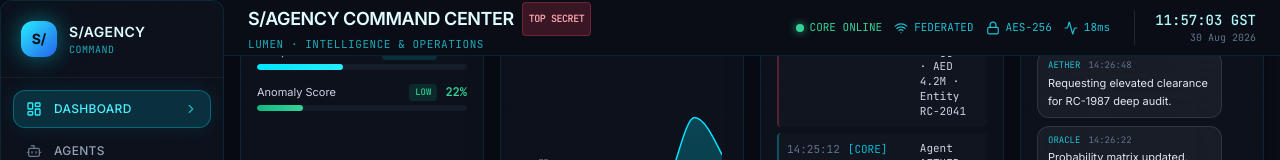
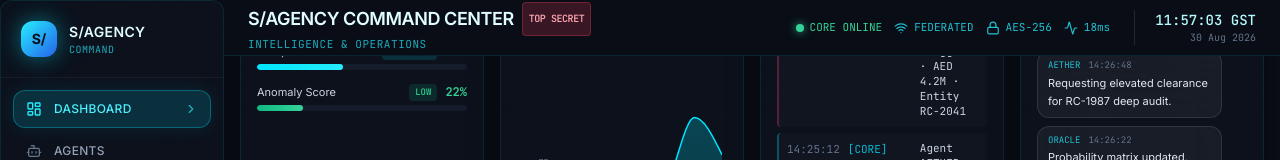
Before and after one commit to saifsoub/s-agency-command-center, a React (Vite) app: page /app in a window 1280 px wide. Shown: the top 160 px of the page. Built offline with nearby package versions, Linux system fonts and the light colour scheme.

Commit message:
docs: use the project name consistently in Header.jsx

```diff
--- a/src/components/Header.jsx
+++ b/src/components/Header.jsx
@@ -25,7 +25,7 @@ export function Header() {
             </span>
           </h1>
           <p className="text-[11px] text-cyan-400/70 font-mono tracking-wider">
-            LUMEN · INTELLIGENCE & OPERATIONS
+            INTELLIGENCE & OPERATIONS
           </p>
         </div>
       </div>
```
